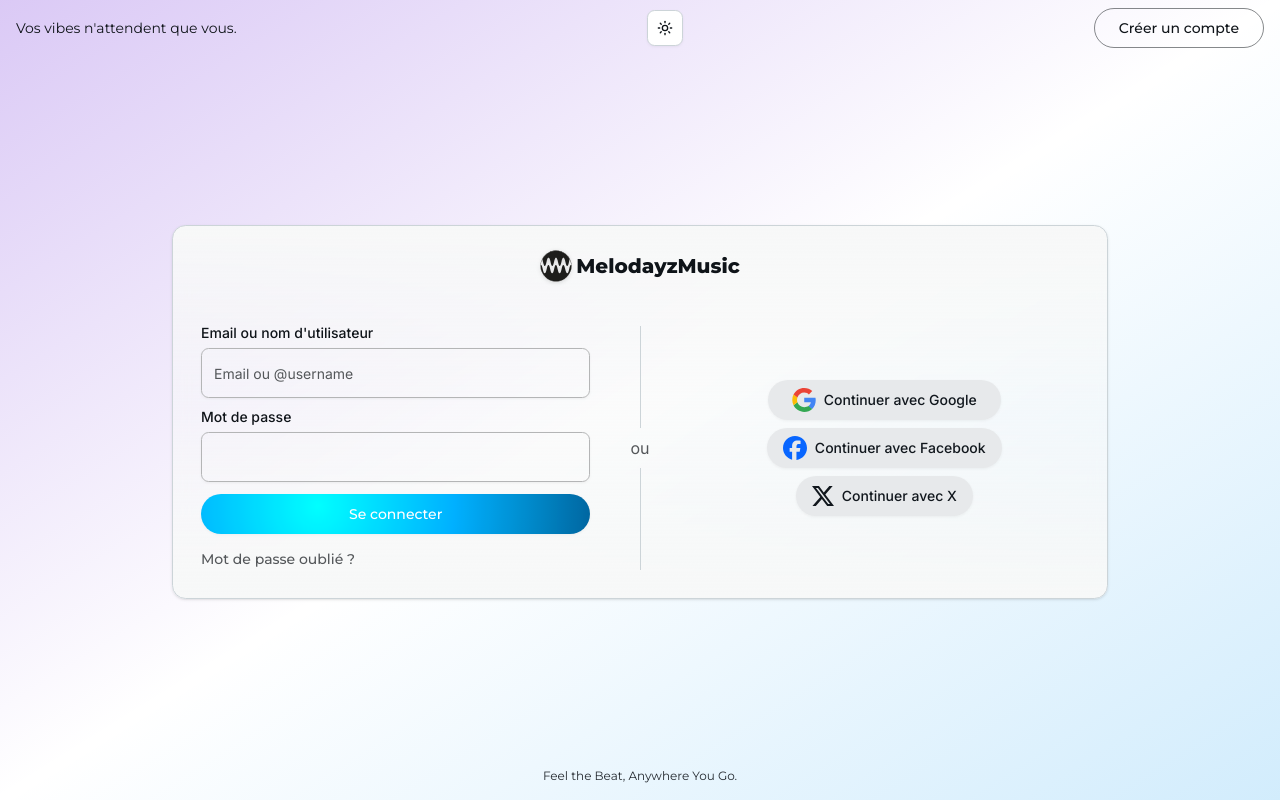
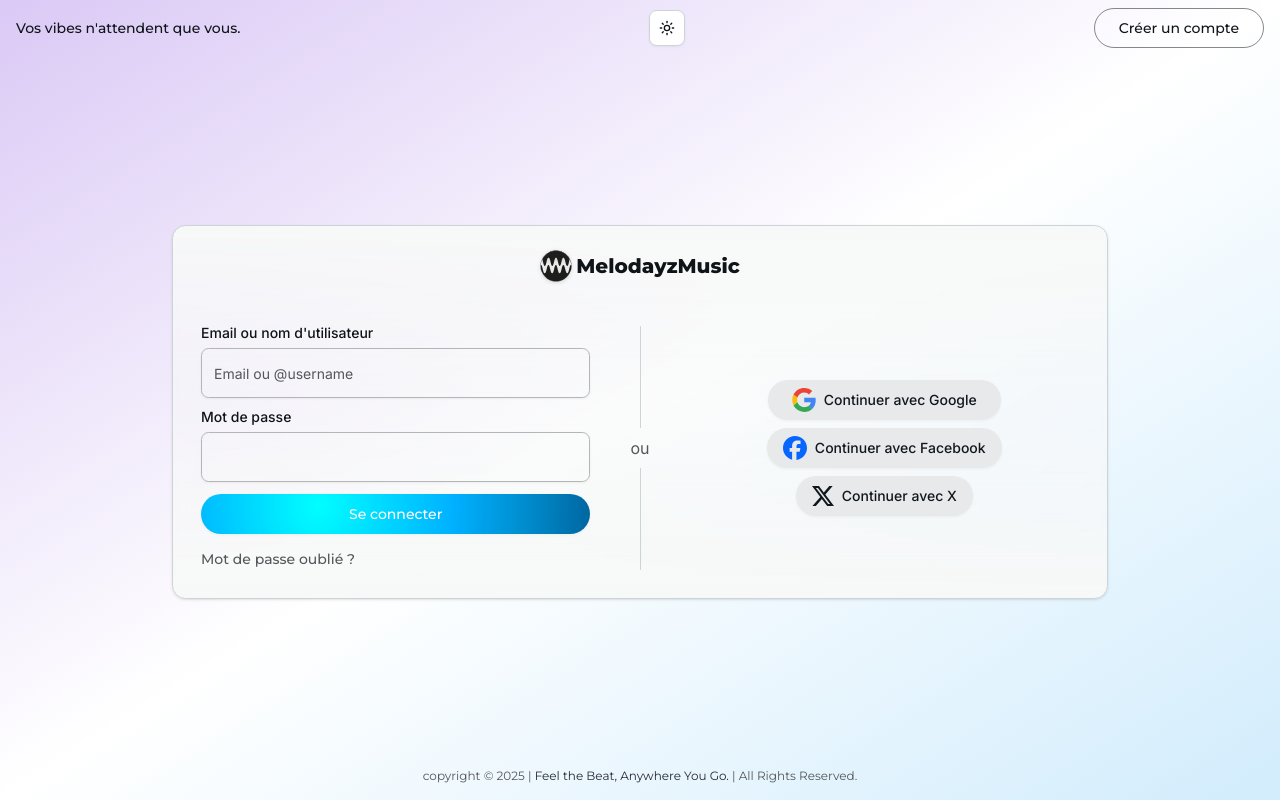
Before and after one commit to bossnare/melodayzmusic, a Next.js app in the folder apps/client/: page /auth/login in a window 1280 px wide. Built offline with nearby package versions, Linux system fonts and the light colour scheme; grey boxes are pictures that could not be loaded.

Commit message:
client:ux:auth: add username field and email field, add copyright on bottom

```diff
--- a/apps/client/src/app/auth/login/page.tsx
+++ b/apps/client/src/app/auth/login/page.tsx
@@ -72,7 +72,7 @@ export default function LoginPage() {
                 onClick={() => toast.dismiss(t)}
                 variant="ghost"
                 size="icon"
-                className=""
+                className="hover:text-inherit"
               >
                 <X className="size-auto" />
               </Button>
--- a/apps/client/src/components/auth/AuthHeaderSwitch.tsx
+++ b/apps/client/src/components/auth/AuthHeaderSwitch.tsx
@@ -33,9 +33,9 @@ const AuthHeaderSwitch = ({
     >
       {type === 'login' && (
         <>
-          <p className="text-sm font-montserrat">
+          <b className="text-sm font-medium font-montserrat">
             Vos vibes n&apos;attendent que vous.
-          </p>
+          </b>
           {!isPending && (
             <div className="hidden lg:block">
               <ModeToggle />
--- a/apps/client/src/components/auth/AuthWrapper.tsx
+++ b/apps/client/src/components/auth/AuthWrapper.tsx
@@ -33,7 +33,9 @@ const AuthPageWrapper = ({ children }: BaseProps) => {
     >
       {children}
       {/* tag */}
-      <Tagline />
+      <footer className="text-xs text-muted-foreground font-montserrat flex flex-col items-center">
+        <Tagline />
+      </footer>
     </section>
   );
 };
--- a/apps/client/src/components/branding/tagline.tsx
+++ b/apps/client/src/components/branding/tagline.tsx
@@ -2,11 +2,24 @@ import { ModeToggle } from '../themes/mode-toggle';
 
 export const Tagline = () => {
   return (
-    <div className="text-xs text-foreground/90 font-montserrat flex flex-col items-center">
+    <>
       <div className="pb-3 lg:hidden">
         <ModeToggle />
       </div>
-      Feel the Beat, Anywhere You Go.
-    </div>
+      <div className="hidden md:block">
+        copyright &copy; {new Date().getFullYear()} |{' '}
+        <span className="text-foreground/90">
+          Feel the Beat, Anywhere You Go.
+        </span>{' '}
+        | All Rights Reserved.
+      </div>
+
+      <div className="md:hidden flex flex-col gap-1 justify-center items-center">
+        <span className="text-foreground/90">
+          Feel the Beat, Anywhere You Go.
+        </span>{' '}
+        copyright &copy; 2025 | All Rights Reserved.
+      </div>
+    </>
   );
 };
--- a/apps/client/src/schemas/login.ts
+++ b/apps/client/src/schemas/login.ts
@@ -3,9 +3,19 @@ import { z } from 'zod';
 export const loginSchema = z.object({
   email: z
     .string()
-    .trim()
     .refine((val) => val.trim() !== '', { message: '' })
-    .email({ message: 'Email invalide.' }),
+    .refine(
+      (data) => {
+        const value = data.trim();
+        const looksLikeEmail = /^[^\s@]+@[^\s@]+\.[^\s@]{2,}$/.test(value);
+        const looksLikeUsername = /^@[a-zA-Z0-9_]{3,20}$/.test(value);
+
+        return looksLikeEmail || looksLikeUsername;
+      },
+      {
+        message: "Email ou nom d'utilisateur(@username) invalide.",
+      }
+    ),
   password: z
     .string()
     .refine((val) => val.trim() !== '', { message: '' })
```
